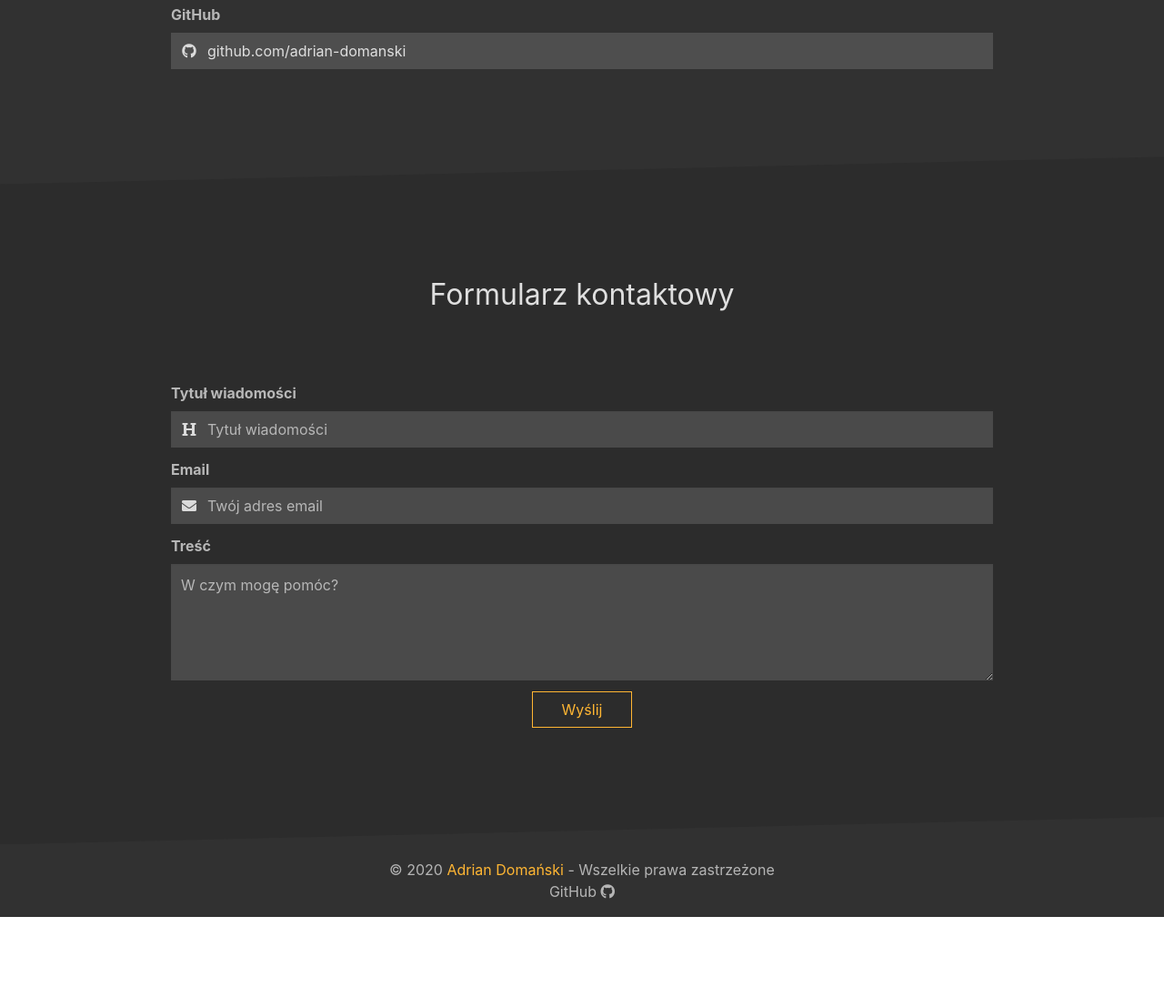
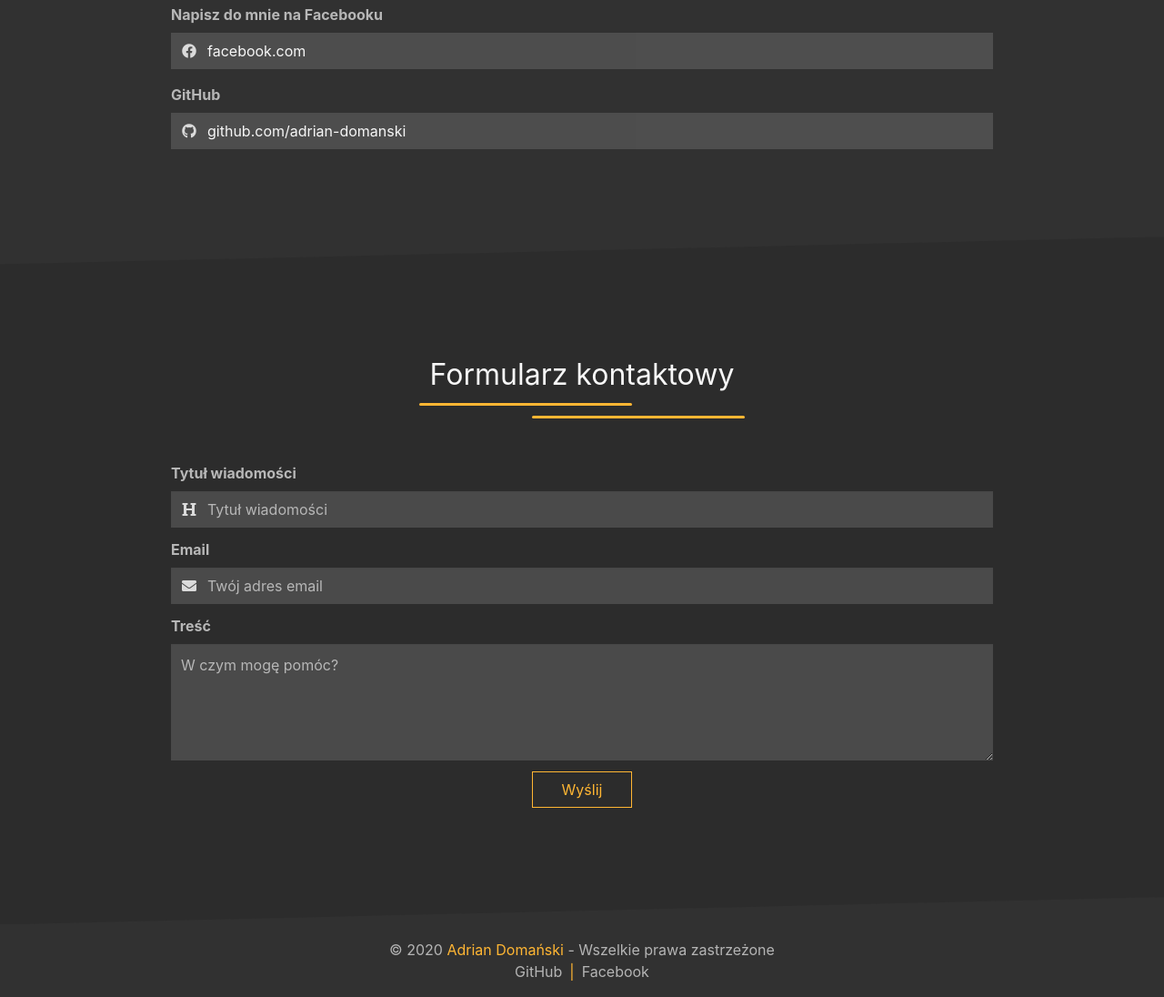
Before and after one commit to adrian-domanski/portfolio, a Gatsby site: page /kontakt in a window 1280 px wide. Shown: the part 458-1554 px from the top of the page at 91% size. Before the commit the page ends 1466 px from the top, so only its background shows below. Built offline with nearby package versions, Linux system fonts and the light colour scheme; Gatsby itself is replaced by a stand-in of ours.

```diff
--- a/src/components/Layout/Footer.js
+++ b/src/components/Layout/Footer.js
@@ -13,6 +13,13 @@ const StyledFooter = styled.footer`
   text-align: center;
 `
 
+const StyledLink = styled.a.attrs({ className: "has-text-grey-light" })`
+  transition: color 0.2s ease-in-out;
+  :hover {
+    color: ${({ theme }) => theme.colors.primary} !important;
+  }
+`
+
 const Footer = ({ darkFooter }) => {
   return (
     <StyledFooter darkFooter={darkFooter} className="has-text-grey-light">
@@ -22,14 +29,21 @@ const Footer = ({ darkFooter }) => {
         prawa zastrzeżone
       </p>
       <p>
-        <a
-          className="has-text-grey-light"
+        <StyledLink
           href="https://github.com/adrian-domanski"
           target="_blank"
           rel="noreferrer"
         >
-          GitHub <i className="fab fa-github"></i>
-        </a>
+          GitHub
+        </StyledLink>
+        <span className="has-text-primary mx-2">|</span>
+        <StyledLink
+          href="https://www.facebook.com/Tworzenie-stron-internetowych-Adrian-Doma%C5%84ski-112167500574067/"
+          target="_blank"
+          rel="noreferrer"
+        >
+          Facebook
+        </StyledLink>
       </p>
     </StyledFooter>
   )
--- a/src/components/Layout/Layout.js
+++ b/src/components/Layout/Layout.js
@@ -11,7 +11,7 @@ import { createGlobalStyle } from "styled-components"
 const GlobalStyles = createGlobalStyle`
   body {
     background-color: ${({ theme }) => theme.colors.darkGrey};
-    color: #cccccc;
+    color: #e0e0e0;
     font-size: 20px;
   }
 `
@@ -20,6 +20,7 @@ const PageWrapper = styled.div`
   display: grid;
   grid-template-rows: auto 1fr auto;
   width: 100%;
+  min-height: 100vh;
 `
 
 const StyledMain = styled.main`
--- a/src/pages/kontakt.js
+++ b/src/pages/kontakt.js
@@ -17,15 +17,27 @@ const StyledContactPage = styled.div`
     }
   }
 
-  .control.has-icons-left .input:focus ~ .icon,
-  .control.has-icons-left .select:focus ~ .icon,
-  .control.has-icons-right .input:focus ~ .icon,
-  .control.has-icons-right .select:focus ~ .icon {
+  .control.has-icons-left .input:focus ~ .icon {
     color: ${({ theme }) => theme.colors.darkerWhite};
+  }
+  .control.has-icons-left.link:hover {
+    .input,
+    .icon {
+      color: ${({ theme }) => theme.colors.primary} !important;
+    }
   }
 
   label {
     color: ${({ theme }) => theme.colors.darkerWhite};
+
+    &.link {
+      cursor: pointer;
+    }
+  }
+
+  .input,
+  .icon {
+    transition: color 0.2s ease-out;
   }
 
   input,
@@ -54,12 +66,13 @@ const Contact = () => {
       <StyledContactPage>
         <StyledSection className="mb-6">
           <SectionTitle>Kontakt</SectionTitle>
-          <Paragraph className="has-text-centered-mobile">
+          <Paragraph className="has-text-centered">
             Masz pomysł na nowy{" "}
             <span className="has-text-primary">projekt</span>? Interesuje Cię{" "}
             <span className="has-text-primary">współpraca</span>? Jestem otwarty
             na wszelkie propozycje. Skontaktuj się ze mną za pomocą wiadomości
-            na poniższy adres e-mail lub skorzystaj z formularza kontaktowego.
+            na poniższy adres e-mail, napisz na facebooku lub skorzystaj z
+            formularza kontaktowego.
           </Paragraph>
           <div className="field mt-5">
             <label className="label" htmlFor="my-email">
@@ -80,10 +93,34 @@ const Contact = () => {
             </div>
           </div>
           <div className="field mt-4">
-            <label className="label" htmlFor="my-github">
+            <label className="label link" htmlFor="my-facebook">
+              Napisz do mnie na Facebooku
+            </label>
+            <div className="control has-icons-left link">
+              <a
+                href="https://www.facebook.com/Tworzenie-stron-internetowych-Adrian-Doma%C5%84ski-112167500574067/"
+                target="_blank"
+                rel="noreferrer"
+              >
+                <input
+                  id="my-facebook"
+                  className="input"
+                  type="text"
+                  placeholder="Tytuł wiadomości"
+                  value="facebook.com"
+                  readOnly
+                />
+              </a>
+              <span className="icon is-small is-left">
+                <i className="fab fa-facebook"></i>
+              </span>
+            </div>
+          </div>
+          <div className="field mt-4">
+            <label className="label link" htmlFor="my-github">
               GitHub
             </label>
-            <div className="control has-icons-left">
+            <div className="control has-icons-left link">
               <a
                 href="https://github.com/adrian-domanski"
                 target="_blank"
--- a/src/utils/particlesConfig.json
+++ b/src/utils/particlesConfig.json
@@ -1,7 +1,7 @@
 {
   "particles": {
     "number": {
-      "value": 70,
+      "value": 60,
       "density": {
         "enable": false,
         "value_area": 800
--- a/src/utils/styled/components.js
+++ b/src/utils/styled/components.js
@@ -1,6 +1,9 @@
+import React from "react"
 import styled from "styled-components"
 import Img from "gatsby-image"
 import withSensor from "../hoc/withSensor"
+import withReveal from "react-reveal/withReveal"
+import Fade from "react-reveal/Fade"
 
 export const Button = styled.button.attrs({ className: "button" })`
   &&& {
@@ -122,13 +125,16 @@ export const StyledGatsbyImg = styled(Img)`
   box-shadow: ${({ theme }) => theme.boxShadow};
 `
 
-export const Paragraph = styled.p`
-  line-height: 1.75;
+export const Paragraph = withReveal(
+  styled.p`
+    line-height: 1.75;
 
-  @media screen and (min-width: 600px) {
-    font-size: 1.4rem;
-  }
-`
+    @media screen and (min-width: 600px) {
+      font-size: 1.4rem;
+    }
+  `,
+  <Fade bottom />
+)
 
 export const StyledList = styled.ul`
   display: grid;
--- a/src/utils/styled/theme.js
+++ b/src/utils/styled/theme.js
@@ -3,7 +3,7 @@ export const theme = {
     primary: "#FFB633",
     darkerGrey: "#2C2C2C",
     darkGrey: "#313131",
-    lightWhite: "#DFDFDF",
+    lightWhite: "#f7f7f7",
     darkerWhite: "#B7B7B7",
   },
   pageMaxWidth: "1000px",
```
Also changed, not shown: src/pages/404.js (+7 -0 lines), src/pages/index.js (+14 -6 lines).
